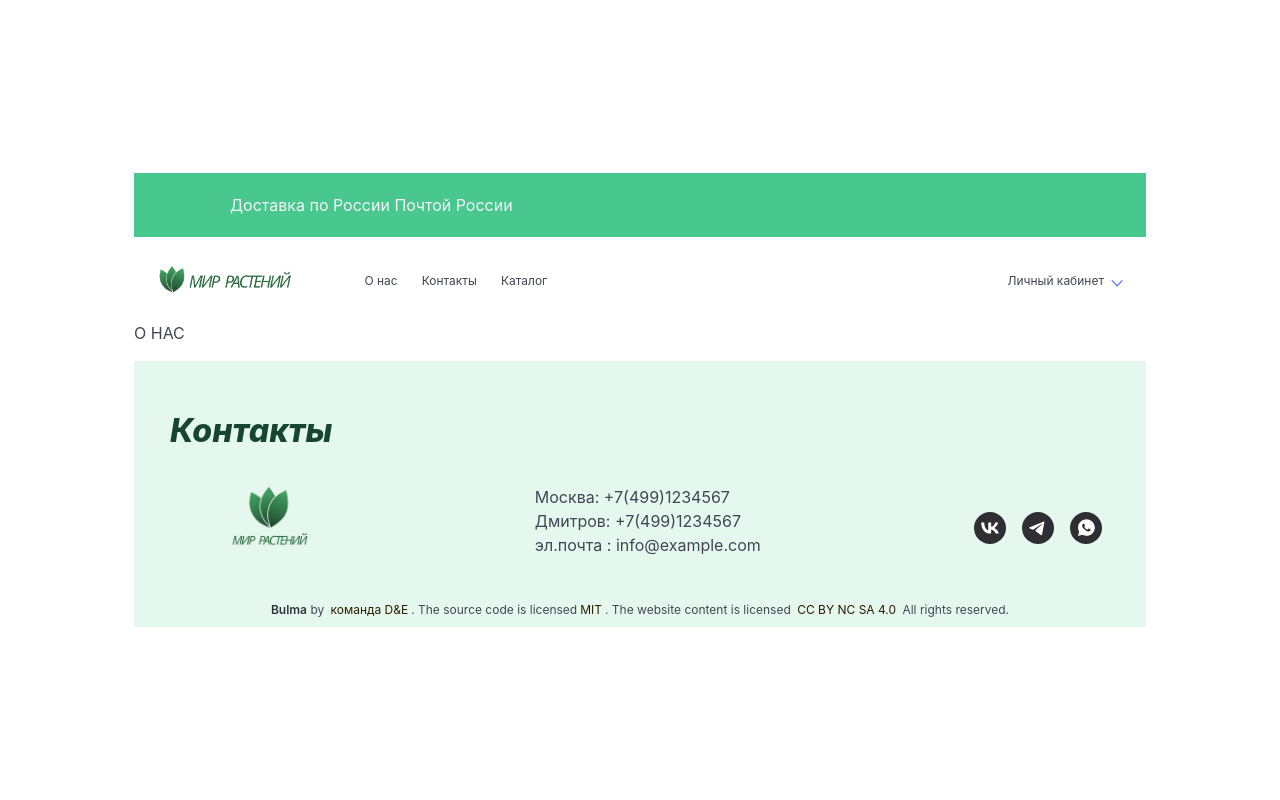
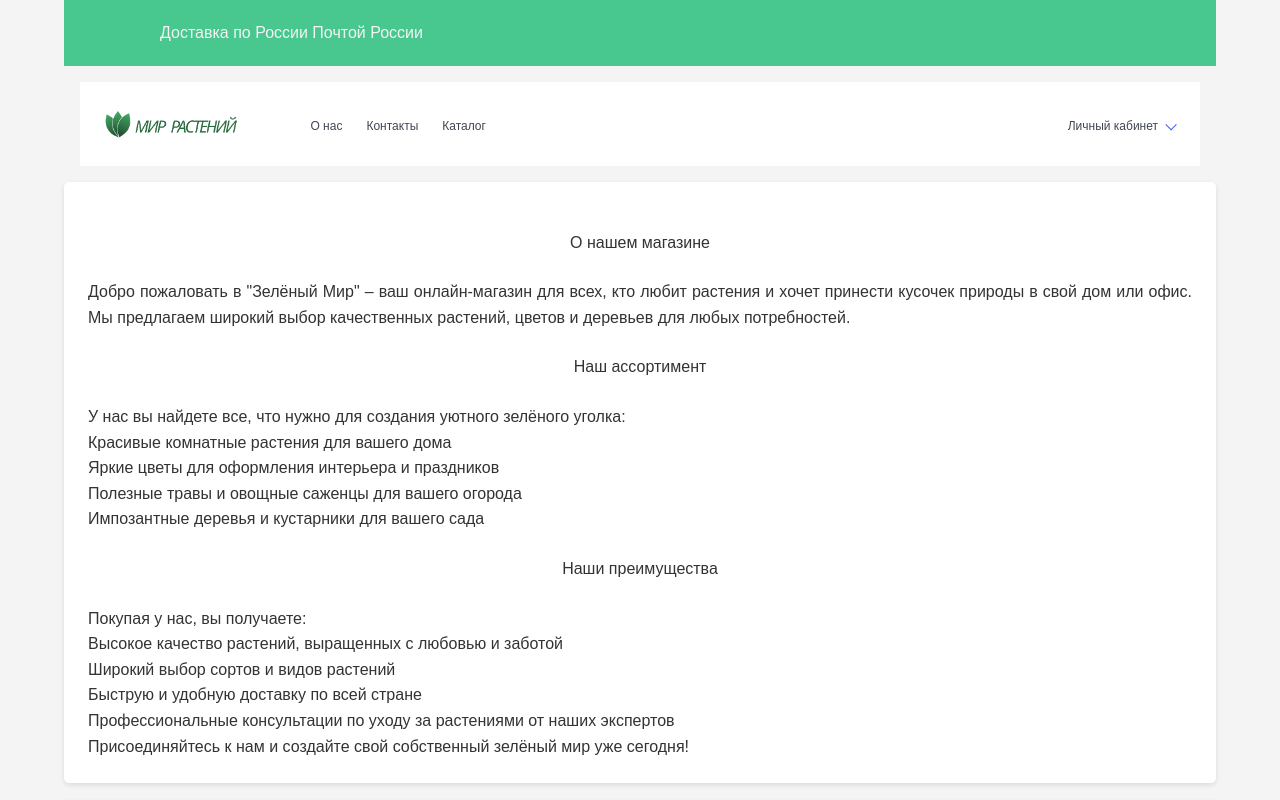
Before and after one commit to ElenaFro/teamproject, a Vue app: page /about-us in a window 1280 px wide. Shown: the top 800 px of the page. Built offline with nearby package versions, Linux system fonts and the light colour scheme; some icons are missing.

Commit message:
add About and Contacts pages

```diff
--- a/src/components/AboutUs/AboutUsPage.vue
+++ b/src/components/AboutUs/AboutUsPage.vue
@@ -2,7 +2,42 @@
   <div class="main">
     <MailHeader />
     <Navigation />
-    <h2>О НАС</h2>
+    <div class="container">
+      <div class="main-content">
+        <h2>О нашем магазине</h2>
+        <p>
+          Добро пожаловать в "Зелёный Мир" – ваш онлайн-магазин для всех, кто
+          любит растения и хочет принести кусочек природы в свой дом или офис.
+          Мы предлагаем широкий выбор качественных растений, цветов и деревьев
+          для любых потребностей.
+        </p>
+        <h2>Наш ассортимент</h2>
+        <p>
+          У нас вы найдете все, что нужно для создания уютного зелёного уголка:
+        </p>
+        <ul>
+          <li>Красивые комнатные растения для вашего дома</li>
+          <li>Яркие цветы для оформления интерьера и праздников</li>
+          <li>Полезные травы и овощные саженцы для вашего огорода</li>
+          <li>Импозантные деревья и кустарники для вашего сада</li>
+        </ul>
+        <h2>Наши преимущества</h2>
+        <p>Покупая у нас, вы получаете:</p>
+        <ul>
+          <li>Высокое качество растений, выращенных с любовью и заботой</li>
+          <li>Широкий выбор сортов и видов растений</li>
+          <li>Быструю и удобную доставку по всей стране</li>
+          <li>
+            Профессиональные консультации по уходу за растениями от наших
+            экспертов
+          </li>
+        </ul>
+        <p>
+          Присоединяйтесь к нам и создайте свой собственный зелёный мир уже
+          сегодня!
+        </p>
+      </div>
+    </div>
     <FooterPart />
   </div>
 </template>
@@ -20,3 +55,33 @@ export default {
   },
 };
 </script>
+
+<style>
+body {
+  font-family: Arial, sans-serif;
+  margin: 0;
+  padding: 0;
+  background-color: #f4f4f4;
+  color: #333;
+  line-height: 1.6;
+}
+header {
+  color: #fff;
+  text-align: center;
+  padding: 1rem;
+}
+.main-content {
+  background-color: #fff;
+  padding: 1.5rem;
+  border-radius: 5px;
+  box-shadow: 0 2px 5px rgba(0, 0, 0, 0.1);
+}
+h1,
+h2 {
+  text-align: center;
+  margin: 1.5rem 0;
+}
+p {
+  text-align: justify;
+}
+</style>
--- a/src/components/Contacts/ContactsPage.vue
+++ b/src/components/Contacts/ContactsPage.vue
@@ -2,7 +2,20 @@
   <div class="main">
     <MailHeader />
     <Navigation />
-    <h2>КОНТАКТЫ</h2>
+    <div class="container">
+      <div class="main-content">
+        <h2>Связаться с нами</h2>
+        <div class="contact-info">
+          <p>Адрес: ул. Примерная, д. 123, г. Вашгород</p>
+          <p>Телефон: +7 (XXX) XXX-XX-XX</p>
+          <p>Email: info@zelenyimir.ru</p>
+          <p>График работы:</p>
+          <p>Понедельник-Пятница: 9:00 - 18:00</p>
+          <p>Суббота: 10:00 - 16:00</p>
+          <p>Воскресенье: выходной</p>
+        </div>
+      </div>
+    </div>
     <FooterPart />
   </div>
 </template>
```
